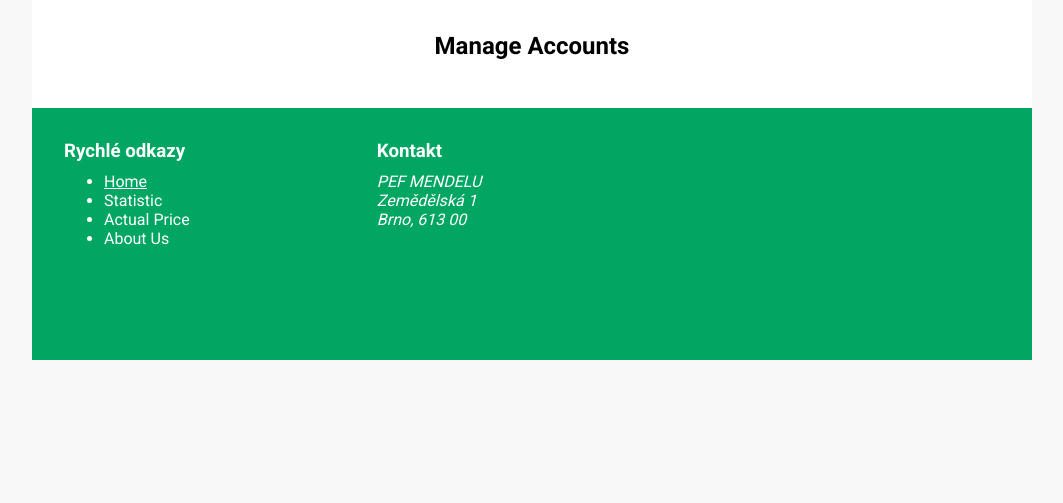
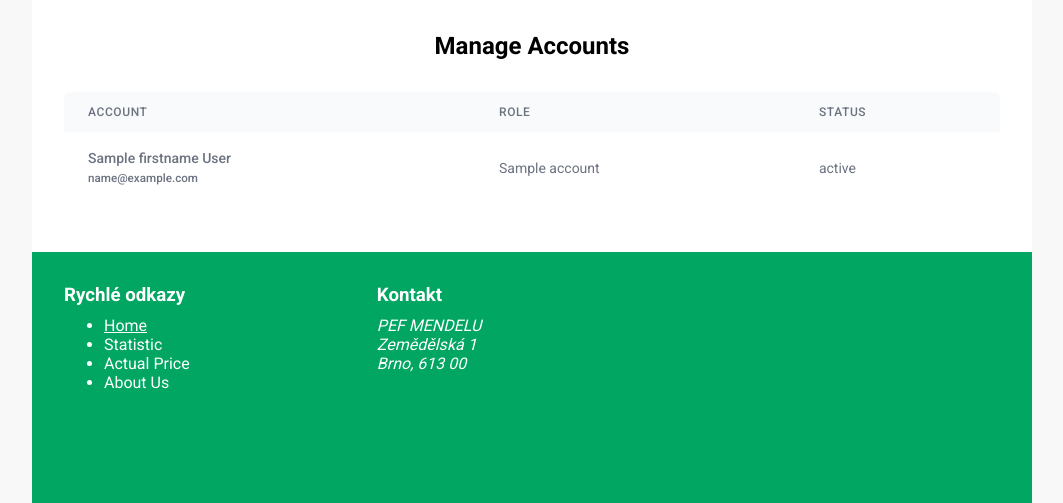
Before and after one commit to MartinWeiss01/flask_vwaproj, a Flask app: template templates/admin/accounts/manage.html in a window 1280 px wide. Shown: the part 61-564 px from the top of the page, without its empty margins (108-1171 px from the left). Run offline with Flask 2, Linux system fonts and the light colour scheme; the template is opened without the code that fills it: most values are stand-ins (such as "Sample title", 1, 10 or a date in 2020).

Commit message:
feat(AccountsManager): use props from parent

```diff
--- a/static/css/styles.css
+++ b/static/css/styles.css
@@ -120,6 +120,11 @@ tbody > tr > td {
 
 tbody > tr > td:first-child {
   font-weight: 500;
+}
+
+tbody > tr > td.multiline {
+  display: flex;
+  flex-direction: column;
 }
 
 .stacked-column-left td:first-child,
--- a/templates/admin/accounts/manage.html
+++ b/templates/admin/accounts/manage.html
@@ -4,7 +4,29 @@
 <section class="flex-center">
   <h1>Manage Accounts</h1>
 
+  <div class="responsive-table">
+    <table>
+      <thead>
+        <tr>
+          <th>Account</th>
+          <th>Role</th>
+          <th>Status</th>
+        </tr>
+      </thead>
 
+      <tbody>
+        {% for account in users %}
+        <tr data-accountid="{{ account.id }}">
+          <td class="multiline">
+            <span>{{ account.firstname }} {{ account.lastname }}</span>
+            <small>{{ account.email }}</small>
+          </td>
+          <td>{{ account.title }}</td>
+          <td data-state="{{ account.activated }}" class="boolean-state">{{ account.state }}</td>
+        </tr>
+        {% endfor %}
+      </tbody>
+    </table>
 
 </section>
 {% endblock %}
```
